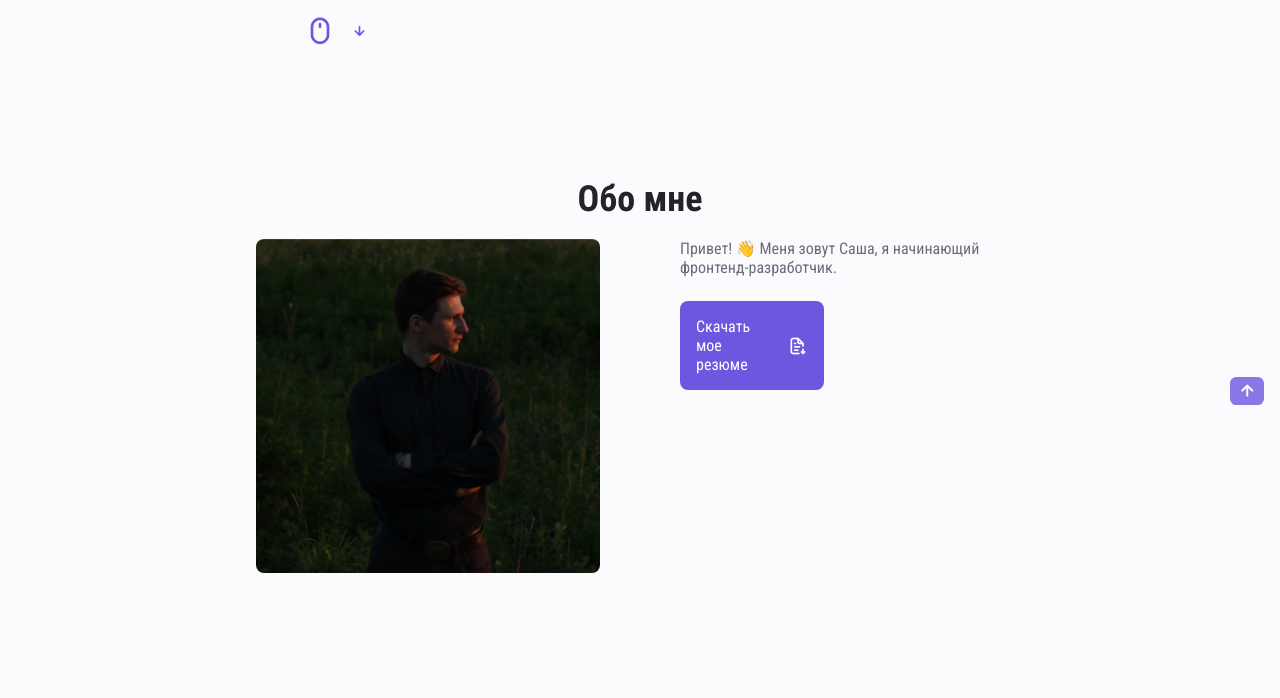
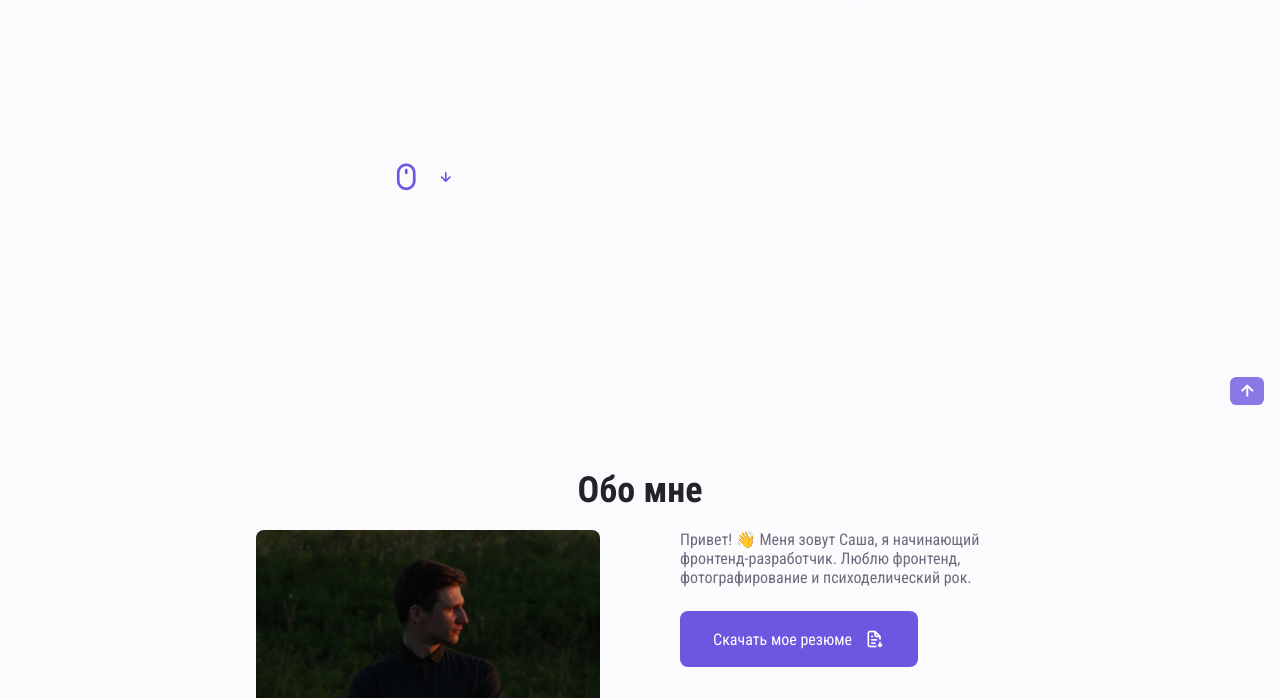
Before and after one commit to vegvisir46/adaptive_lending, a website: page index.html in a window 1280 px wide. Shown: the part 555-1253 px from the top of the page. Drawn offline with nearby package versions, Linux system fonts and the light colour scheme.

Commit message:
add proj 6

```diff
--- a/assets/css/style.css
+++ b/assets/css/style.css
@@ -268,6 +268,7 @@ button {
 /* HOME */
 .home_container {
   gap: 1rem;
+  min-height: 100vh;
 }
 
 .home_content {
@@ -373,7 +374,9 @@ button {
 .button--flex {
   display: inline-flex;
   align-items: center;
+  justify-content: center;
   gap: 0.3rem;
+  width: 238px;
 }
 
 /* ABOUT */
--- a/index.html
+++ b/index.html
@@ -125,10 +125,11 @@
   <section class="about section" id="about">
     <h2 class="section_title">Обо мне</h2><br>
     <div class="about_container container grid">
-      <img src="./assets/images/Al_Ro.JPG" alt="" class="about_img"/>
+      <img src="./assets/images/Al_Ro_photo.JPG" alt="" class="about_img"/>
       <div class="about_data">
         <p class="about_description">
           Привет! 👋 Меня зовут Саша, я начинающий фронтенд-разработчик.
+          Люблю фронтенд, фотографирование и психоделический рок.
         </p>
         <div class="about_button">
           <a download="" href="./Al_Ro_CV.pdf" class="button button--flex" target="_blank">
```
Also changed, not shown: assets/images/Al_Ro_photo.JPG (added).
